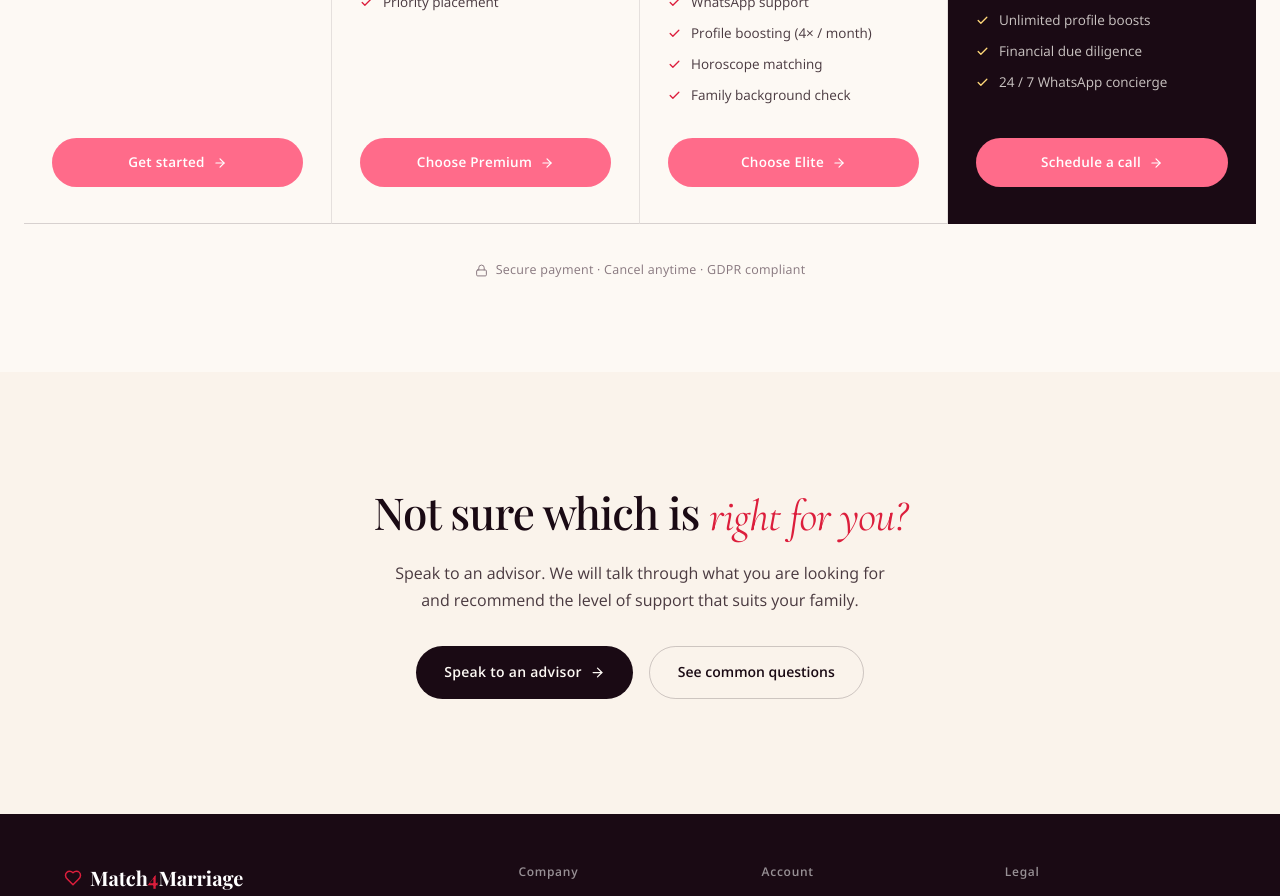
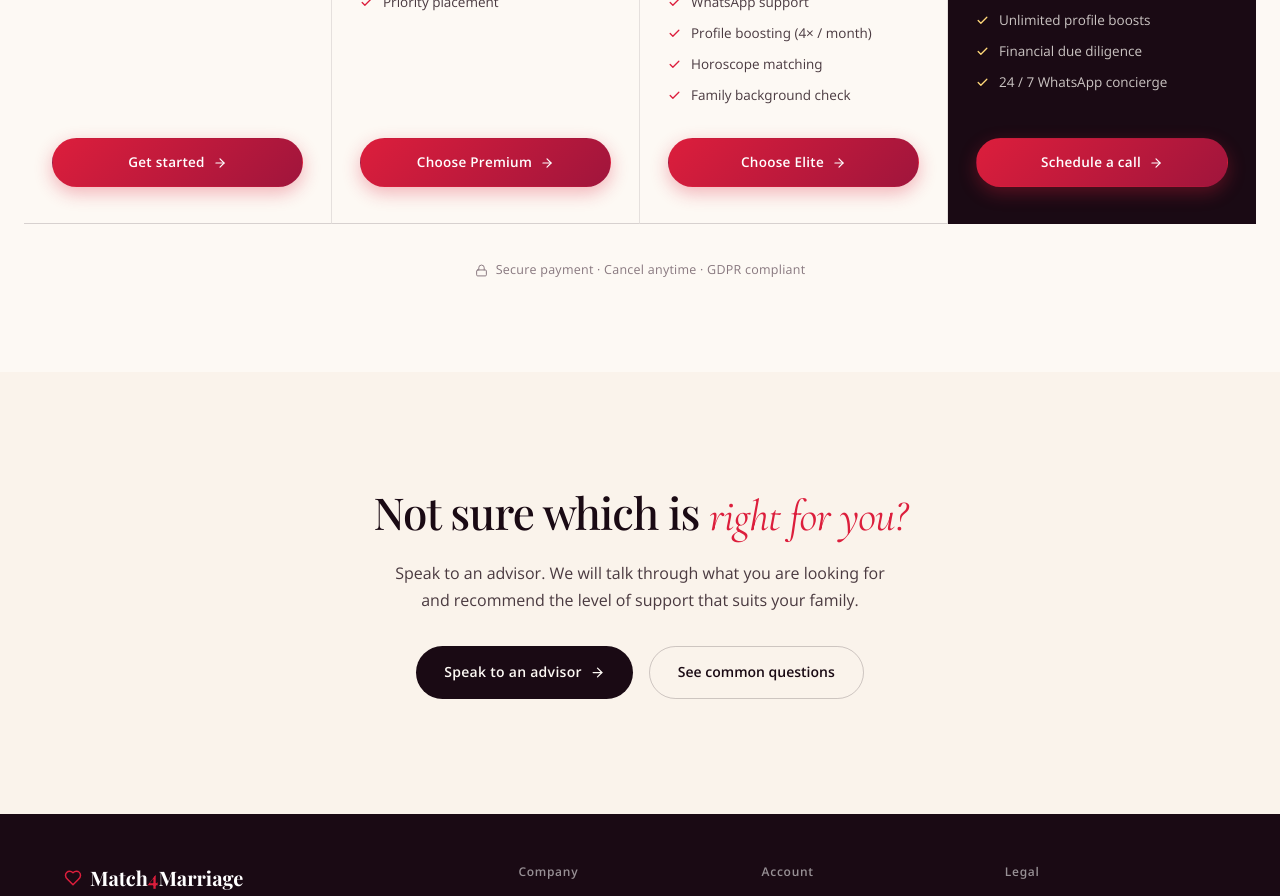
Before and after one commit to prnadar/match4marriage, a Next.js app in the folder frontend/: page /pricing in a window 1280 px wide. Shown: the part 980-1876 px from the top of the page. Built offline with nearby package versions, Linux system fonts and the light colour scheme; no server answers; a web font is replaced by a local one.

Commit message:
style(pricing): plan CTA buttons use brand red gradient (match Register Free)
Revert the bright pink #FF6B8A to the Register Free button's
linear-gradient(135deg,#dc1e3c,#a0153c) with the same lift/shadow
hover, so the pricing CTAs match the site's primary button colour.

```diff
--- a/frontend/app/pricing/page.tsx
+++ b/frontend/app/pricing/page.tsx
@@ -206,8 +206,6 @@ export default function PricingPage() {
                   href={plan.ctaHref}
                   target={plan.ctaHref.startsWith("http") ? "_blank" : undefined}
                   rel={plan.ctaHref.startsWith("http") ? "noopener noreferrer" : undefined}
-                  onMouseEnter={(e) => { e.currentTarget.style.background = "#FF4D72"; }}
-                  onMouseLeave={(e) => { e.currentTarget.style.background = "#FF6B8A"; }}
                   style={{
                     display: "inline-flex",
                     alignItems: "center",
@@ -220,10 +218,19 @@ export default function PricingPage() {
                     fontWeight: 600,
                     textDecoration: "none",
                     letterSpacing: "0.02em",
-                    background: "#FF6B8A",
+                    background: "linear-gradient(135deg, #dc1e3c, #a0153c)",
                     color: "#ffffff",
                     border: "1px solid transparent",
-                    transition: "background 0.18s ease",
+                    boxShadow: "0 6px 18px rgba(220,30,60,0.32)",
+                    transition: "transform 0.25s cubic-bezier(.2,.7,.2,1), box-shadow 0.25s ease",
+                  }}
+                  onMouseEnter={(e) => {
+                    e.currentTarget.style.transform = "translateY(-1.5px)";
+                    e.currentTarget.style.boxShadow = "0 14px 32px rgba(220,30,60,0.42)";
+                  }}
+                  onMouseLeave={(e) => {
+                    e.currentTarget.style.transform = "translateY(0)";
+                    e.currentTarget.style.boxShadow = "0 6px 18px rgba(220,30,60,0.32)";
                   }}
                 >
                   {plan.cta}
```
